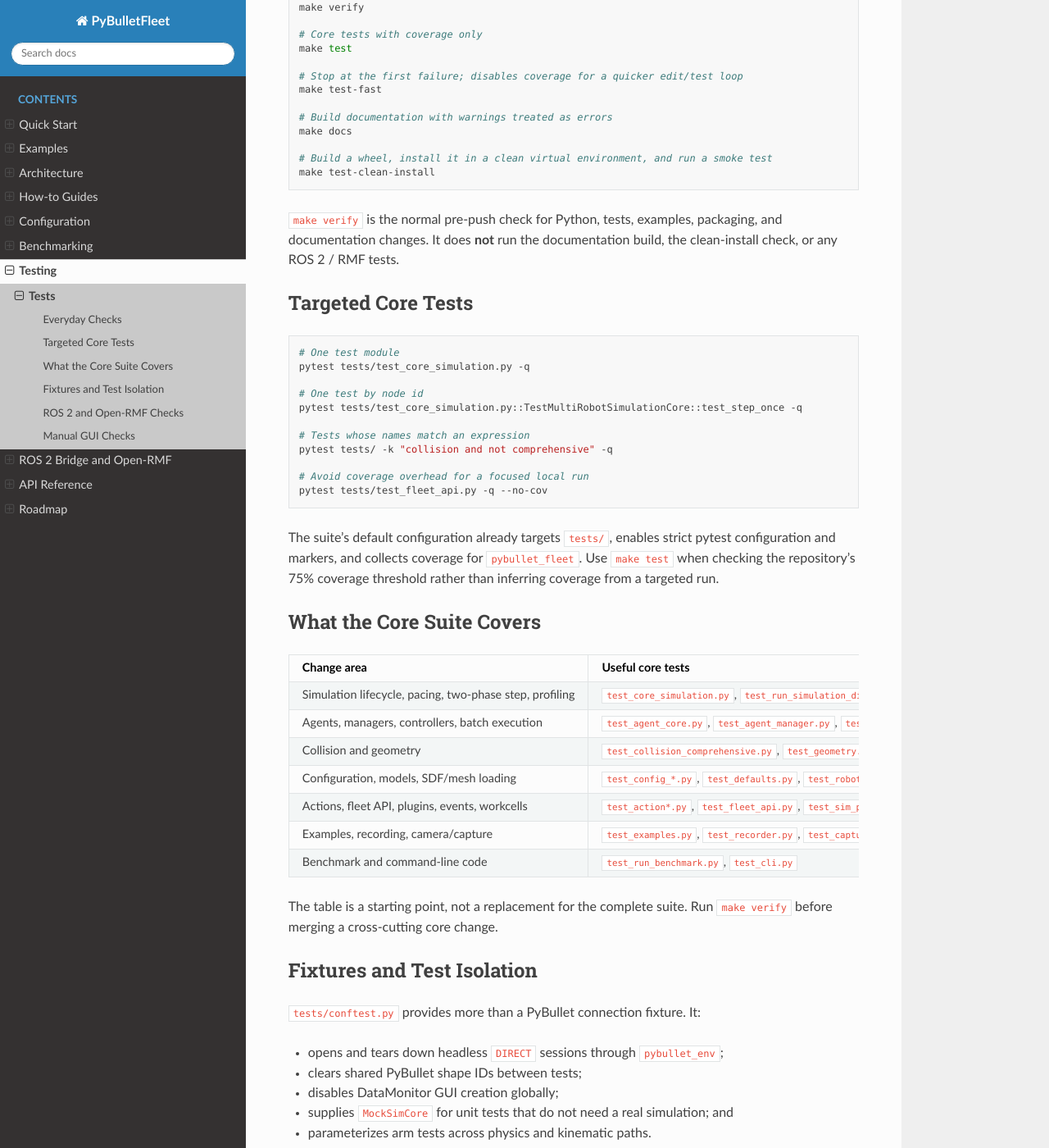
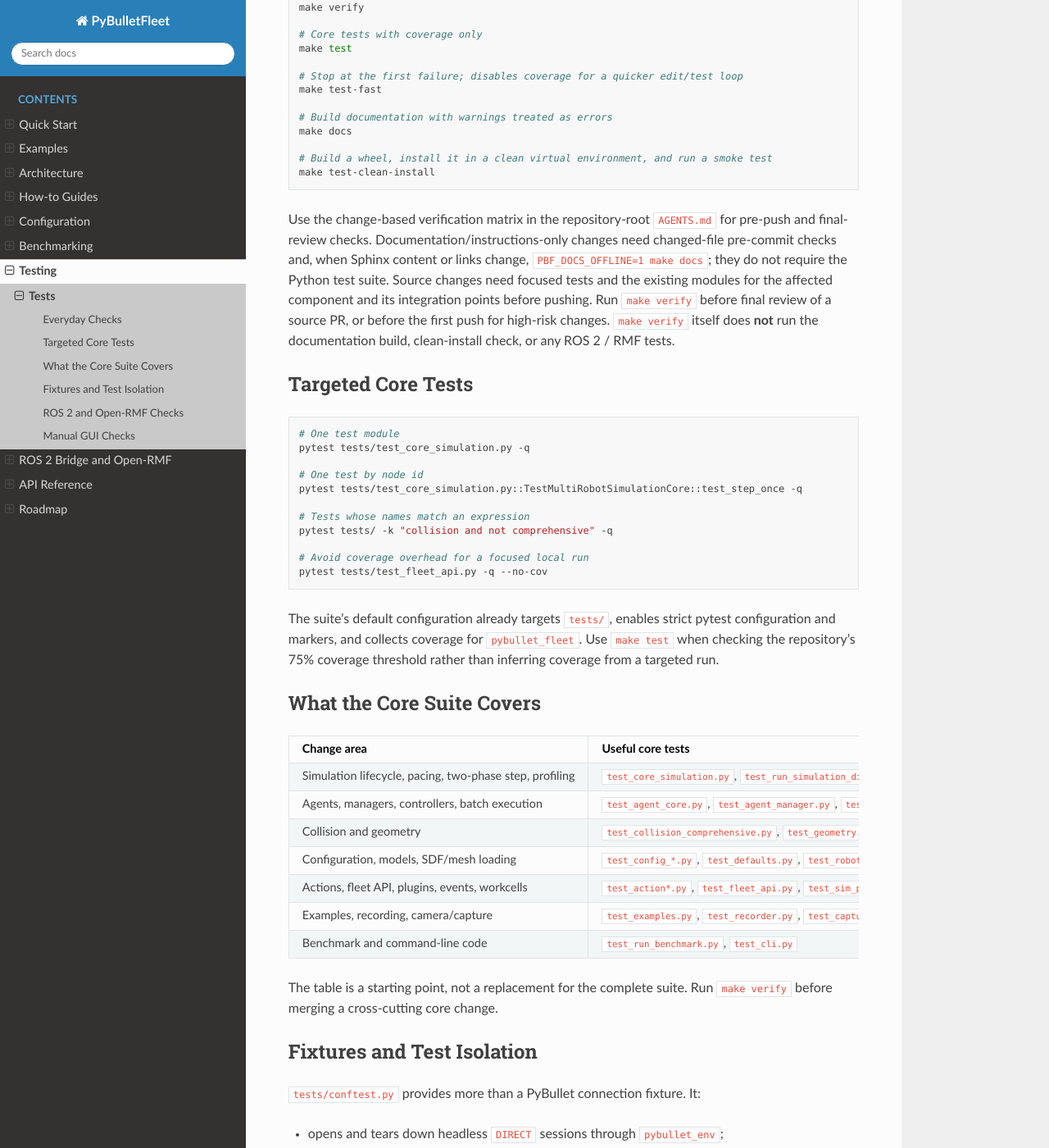
Before and after one commit to yuokamoto/PyBulletFleet, a Sphinx documentation site: the page built from docs/testing/overview.md, in a window 1280 px wide and 1400 px high, scrolled down 366 px. Shown: the whole window at 82% size. Built offline with Sphinx 7.4.7 and the Read the Docs theme 3.1.0, drawn with Linux system fonts in a browser that asks for light colours; some of the changed text lies outside the part shown.

Commit message:
Align testing guide with change-based verification

````diff
--- a/docs/testing/overview.md
+++ b/docs/testing/overview.md
@@ -24,9 +24,15 @@ make docs
 make test-clean-install
 ```
 
-`make verify` is the normal pre-push check for Python, tests, examples,
-packaging, and documentation changes. It does **not** run the documentation
-build, the clean-install check, or any ROS 2 / RMF tests.
+Use the change-based verification matrix in the repository-root `AGENTS.md` for
+pre-push and final-review checks. Documentation/instructions-only changes need
+changed-file pre-commit checks and, when Sphinx content or links change,
+`PBF_DOCS_OFFLINE=1 make docs`; they do not require the Python test suite.
+Source changes need focused tests and the existing modules for the affected
+component and its integration points before pushing. Run `make verify` before
+final review of a source PR, or before the first push for high-risk changes.
+`make verify` itself does **not** run the documentation build, clean-install
+check, or any ROS 2 / RMF tests.
 
 ## Targeted Core Tests
 
@@ -82,7 +88,8 @@ depending on test order.
 `ros2_bridge/` is intentionally excluded from the core pytest suite and normal
 pre-commit hooks because it needs ROS 2 Jazzy, message packages, and RMF
 dependencies. When bridge code, Docker files, launch/config files, or RMF
-integration changes, run `make verify` **and** an appropriate bridge check.
+integration changes, apply the applicable `AGENTS.md` verification row **and**
+run an appropriate bridge check.
 
 ```bash
 # Docker bridge API smoke test
````
Also changed, not shown: AGENTS.md (+7 -4 lines).
